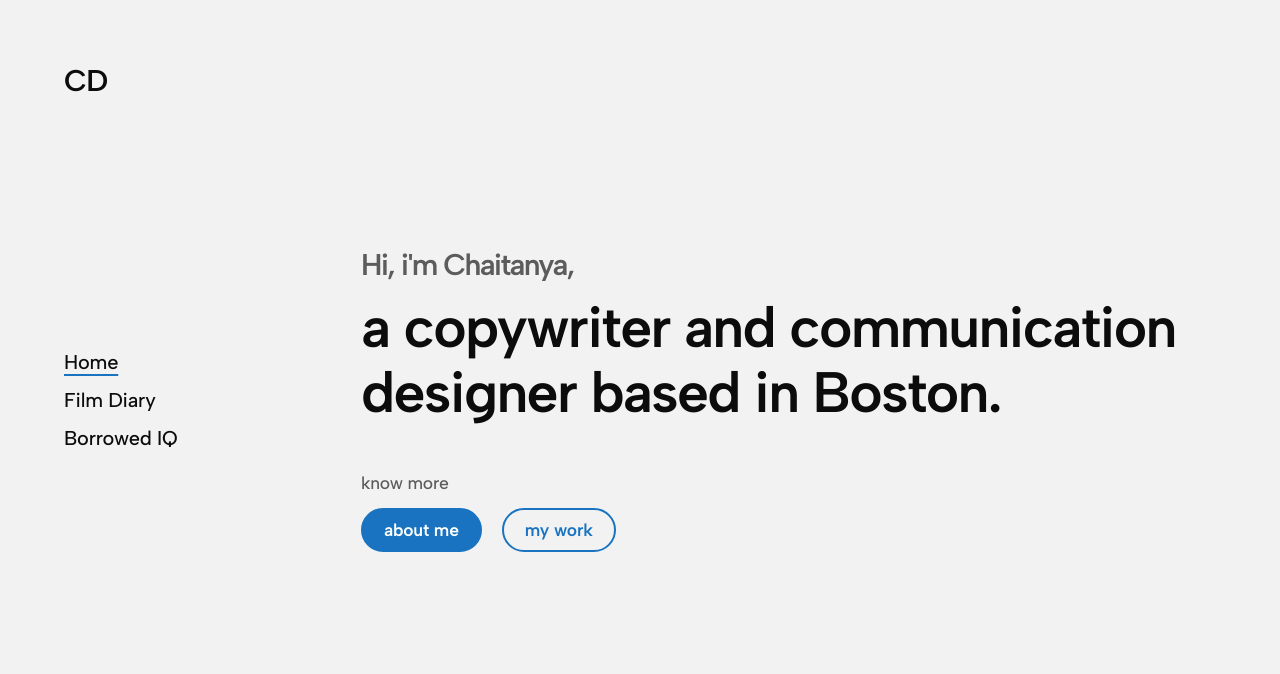
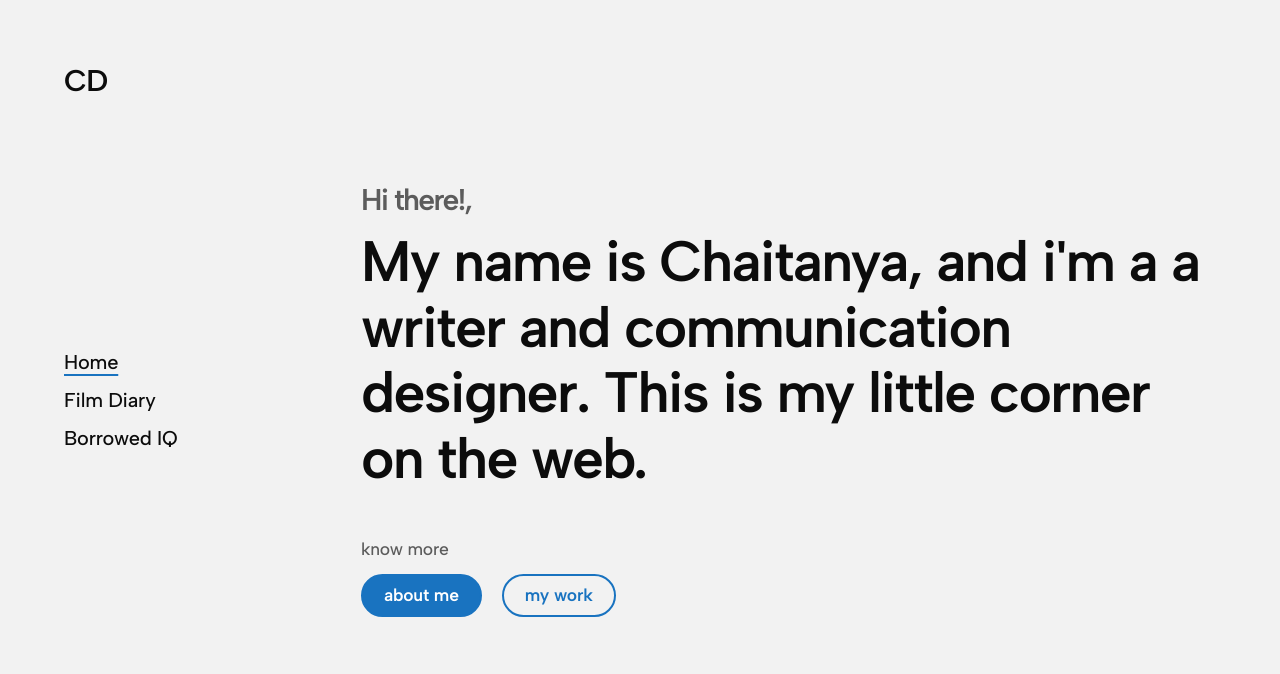
Before and after one commit to chaitanyacd/site, a plain HTML site: page index.html in a window 1280 px wide. Shown: the top 674 px of the page. Drawn offline with Linux system fonts and the light colour scheme.

Commit message:
Update index.html

```diff
--- a/index.html
+++ b/index.html
@@ -39,7 +39,7 @@
 <main>
   <section class="hero" aria-labelledby="hi">
     <div>
-      <h1 id="hi"><span class="kicker">Hi, i'm Chaitanya,</span> a copywriter and communication designer based in Boston.</h1>
+      <h1 id="hi"><span class="kicker">Hi there!,</span> My name is Chaitanya, and i'm a a writer and communication designer. This is my little corner on the web.</h1>
       <p class="know">know more</p>
       <div class="btns">
         <a class="btn" href="https://chaitanyacd.wixsite.com/website/about" target="_blank" rel="noopener noreferrer">about me</a>
```
